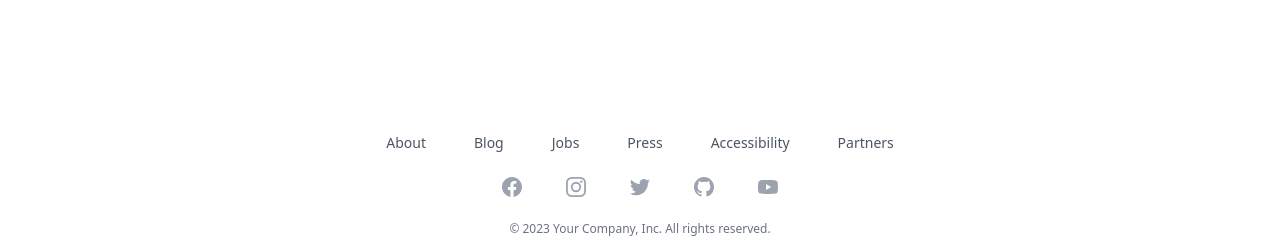
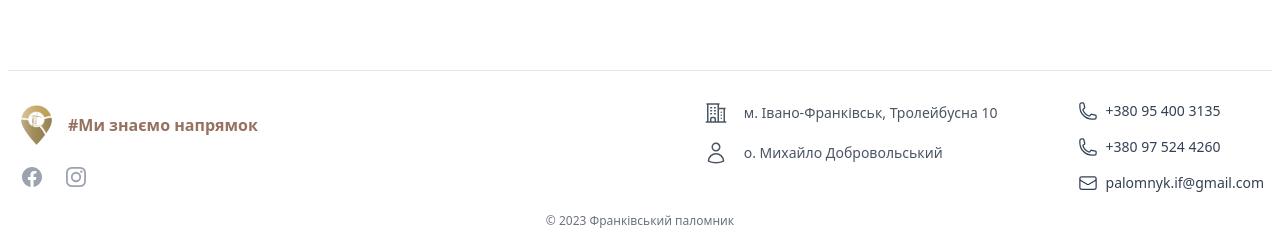
Before and after one commit to bxr5xrk/frankivskyy-palomnyk, a React (Vite) app: page / in a window 1280 px wide. Shown: the part 553-797 px from the top of the page. Built offline with nearby package versions, Linux system fonts and the light colour scheme; no server answers.

Commit message:
added footer

```diff
--- a/package.json
+++ b/package.json
@@ -14,6 +14,7 @@
     "lint:fix": "clear && eslint 'src/**/*.{ts,tsx,js}' --config .eslintrc.cjs --fix"
   },
   "dependencies": {
+    "@heroicons/react": "^2.0.17",
     "@reduxjs/toolkit": "^1.9.3",
     "@types/react-redux": "^7.1.25",
     "react": "^18.2.0",
--- a/src/widgets/Footer/ui/Footer.tsx
+++ b/src/widgets/Footer/ui/Footer.tsx
@@ -1,4 +1,11 @@
 import type { SVGProps } from 'react';
+import {
+  BuildingOffice2Icon,
+  EnvelopeIcon,
+  PhoneIcon,
+  UserIcon
+} from '@heroicons/react/24/outline';
+import logo from '@/assets/logo.png';
 
 const navigation = {
   main: [
@@ -12,7 +19,7 @@ const navigation = {
   social: [
     {
       name: 'Facebook',
-      href: '#',
+      href: 'https://www.facebook.com/fp.if.ua',
       icon: (props: JSX.IntrinsicAttributes & SVGProps<SVGSVGElement>) => (
         <svg fill="currentColor" viewBox="0 0 24 24" {...props}>
           <path
@@ -25,7 +32,7 @@ const navigation = {
     },
     {
       name: 'Instagram',
-      href: '#',
+      href: '/',
       icon: (props: JSX.IntrinsicAttributes & SVGProps<SVGSVGElement>) => (
         <svg fill="currentColor" viewBox="0 0 24 24" {...props}>
           <path
@@ -35,80 +42,100 @@ const navigation = {
           />
         </svg>
       )
-    },
-    {
-      name: 'Twitter',
-      href: '#',
-      icon: (props: JSX.IntrinsicAttributes & SVGProps<SVGSVGElement>) => (
-        <svg fill="currentColor" viewBox="0 0 24 24" {...props}>
-          <path d="M8.29 20.251c7.547 0 11.675-6.253 11.675-11.675 0-.178 0-.355-.012-.53A8.348 8.348 0 0022 5.92a8.19 8.19 0 01-2.357.646 4.118 4.118 0 001.804-2.27 8.224 8.224 0 01-2.605.996 4.107 4.107 0 00-6.993 3.743 11.65 11.65 0 01-8.457-4.287 4.106 4.106 0 001.27 5.477A4.072 4.072 0 012.8 9.713v.052a4.105 4.105 0 003.292 4.022 4.095 4.095 0 01-1.853.07 4.108 4.108 0 003.834 2.85A8.233 8.233 0 012 18.407a11.616 11.616 0 006.29 1.84" />
-        </svg>
-      )
-    },
-    {
-      name: 'GitHub',
-      href: '#',
-      icon: (props: JSX.IntrinsicAttributes & SVGProps<SVGSVGElement>) => (
-        <svg fill="currentColor" viewBox="0 0 24 24" {...props}>
-          <path
-            fillRule="evenodd"
-            d="M12 2C6.477 2 2 6.484 2 12.017c0 4.425 2.865 8.18 6.839 9.504.5.092.682-.217.682-.483 0-.237-.008-.868-.013-1.703-2.782.605-3.369-1.343-3.369-1.343-.454-1.158-1.11-1.466-1.11-1.466-.908-.62.069-.608.069-.608 1.003.07 1.531 1.032 1.531 1.032.892 1.53 2.341 1.088 2.91.832.092-.647.35-1.088.636-1.338-2.22-.253-4.555-1.113-4.555-4.951 0-1.093.39-1.988 1.029-2.688-.103-.253-.446-1.272.098-2.65 0 0 .84-.27 2.75 1.026A9.564 9.564 0 0112 6.844c.85.004 1.705.115 2.504.337 1.909-1.296 2.747-1.027 2.747-1.027.546 1.379.202 2.398.1 2.651.64.7 1.028 1.595 1.028 2.688 0 3.848-2.339 4.695-4.566 4.943.359.309.678.92.678 1.855 0 1.338-.012 2.419-.012 2.747 0 .268.18.58.688.482A10.019 10.019 0 0022 12.017C22 6.484 17.522 2 12 2z"
-            clipRule="evenodd"
-          />
-        </svg>
-      )
-    },
-    {
-      name: 'YouTube',
-      href: '#',
-      icon: (props: JSX.IntrinsicAttributes & SVGProps<SVGSVGElement>) => (
-        <svg fill="currentColor" viewBox="0 0 24 24" {...props}>
-          <path
-            fillRule="evenodd"
-            d="M19.812 5.418c.861.23 1.538.907 1.768 1.768C21.998 8.746 22 12 22 12s0 3.255-.418 4.814a2.504 2.504 0 0 1-1.768 1.768c-1.56.419-7.814.419-7.814.419s-6.255 0-7.814-.419a2.505 2.505 0 0 1-1.768-1.768C2 15.255 2 12 2 12s0-3.255.417-4.814a2.507 2.507 0 0 1 1.768-1.768C5.744 5 11.998 5 11.998 5s6.255 0 7.814.418ZM15.194 12 10 15V9l5.194 3Z"
-            clipRule="evenodd"
-          />
-        </svg>
-      )
     }
   ]
 };
 
+const phones = [
+  {
+    tel: '+380 95 400 3135'
+  },
+  {
+    tel: '+380 97 524 4260'
+  }
+];
+
 export default function Footer() {
   return (
-    <footer>
-      <div className="mx-auto overflow-hidden">
-        <nav
-          className="-mb-6 columns-2 sm:flex sm:justify-center sm:space-x-12"
-          aria-label="Footer"
-        >
-          {navigation.main.map((item) => (
-            <div key={item.name} className="pb-6">
+    <footer className="mx-auto w-full space-y-4 overflow-hidden border-t p-2">
+      <div className="flex items-center justify-between pt-5">
+        {/* logo + social */}
+        <section className="flex flex-col gap-5">
+          <div className="flex items-center gap-3">
+            <img src={logo} alt="logo" width={40} />
+            <h3 className="font-semibold text-primary-600">
+              #Ми знаємо напрямок
+            </h3>
+          </div>
+
+          <div className="ml-1 flex space-x-5">
+            {navigation.social.map((item) => (
               <a
+                target="_blank"
+                key={item.name}
                 href={item.href}
-                className="text-sm leading-6 text-gray-600 hover:text-gray-900"
+                className="text-gray-400 hover:text-gray-500"
+                rel="noreferrer"
               >
-                {item.name}
+                <span className="sr-only">{item.name}</span>
+                <item.icon className="h-6 w-6" aria-hidden="true" />
               </a>
+            ))}
+          </div>
+        </section>
+
+        <section className="flex gap-20 whitespace-nowrap">
+          <section className="space-y-3 text-sm leading-6">
+            <div className="flex items-center gap-x-4 text-gray-600">
+              <dt className="flex-none">
+                <span className="sr-only">Telephone</span>
+                <BuildingOffice2Icon className="h-7 w-6" aria-hidden="true" />
+              </dt>
+              <dd>
+                <p className="hover:text-gray-900">
+                  м. Івано-Франківськ, Тролейбусна 10
+                </p>
+              </dd>
             </div>
-          ))}
-        </nav>
-        <div className="mt-5 flex justify-center space-x-10">
-          {navigation.social.map((item) => (
+
+            <div className="flex items-center gap-x-4 text-gray-600">
+              <dt className="flex-none">
+                <span className="sr-only">Telephone</span>
+                <UserIcon className="h-7 w-6" aria-hidden="true" />
+              </dt>
+              <dd>
+                <p className="hover:text-gray-900">о. Михайло Добровольський</p>
+              </dd>
+            </div>
+          </section>
+
+          <section className="space-y-3">
+            {/* <h3 className="text-sm font-semibold leading-6">Контакти</h3> */}
+
+            {phones.map(({ tel }) => (
+              <a
+                className="flex items-center gap-2 text-sm leading-6 text-slate-700 transition hover:text-gray-900"
+                key={tel}
+                href={`tel:${tel.replaceAll(' ', '')}`}
+              >
+                <PhoneIcon className="h-5 w-5" aria-hidden="true" />
+                <span>{tel}</span>
+              </a>
+            ))}
             <a
-              key={item.name}
-              href={item.href}
-              className="text-gray-400 hover:text-gray-500"
+              className="flex items-center gap-2 text-sm leading-6 text-slate-700 transition hover:text-gray-900"
+              href="mailto:palomnyk.if@gmail.com"
             >
-              <span className="sr-only">{item.name}</span>
-              <item.icon className="h-6 w-6" aria-hidden="true" />
+              <EnvelopeIcon className="h-5 w-5" aria-hidden="true" />
+              <span>palomnyk.if@gmail.com</span>
             </a>
-          ))}
-        </div>
-        <p className="mt-5 text-center text-xs leading-5 text-gray-500">
-          &copy; 2023 Your Company, Inc. All rights reserved.
-        </p>
+          </section>
+        </section>
       </div>
+
+      <p className="text-center text-xs leading-5 text-gray-500">
+        &copy; 2023 Франківський паломник
+      </p>
     </footer>
   );
 }
```
Also changed, not shown: 1 other file (tests, documents, lock files or other folders).
